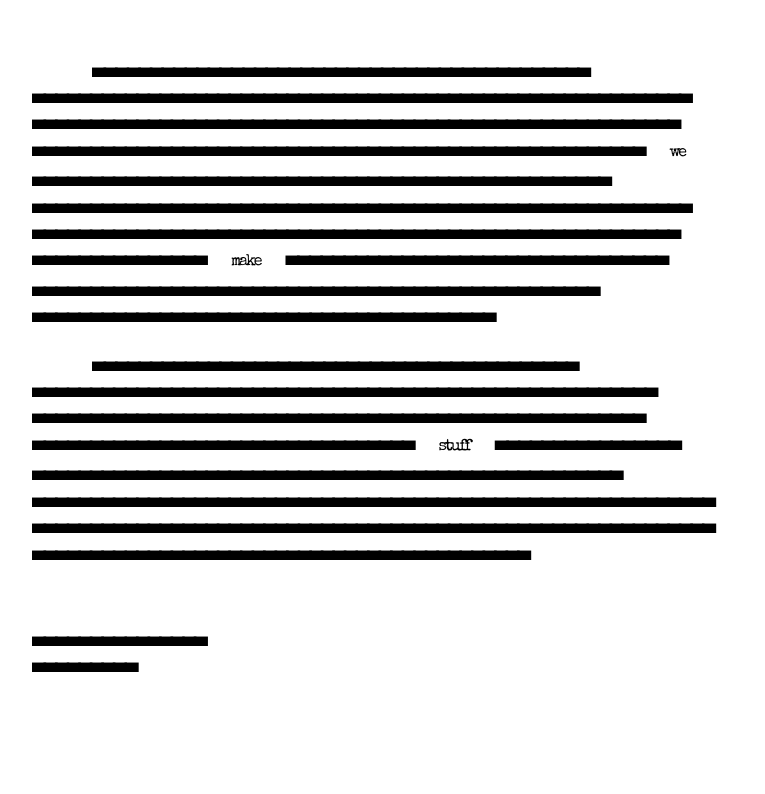
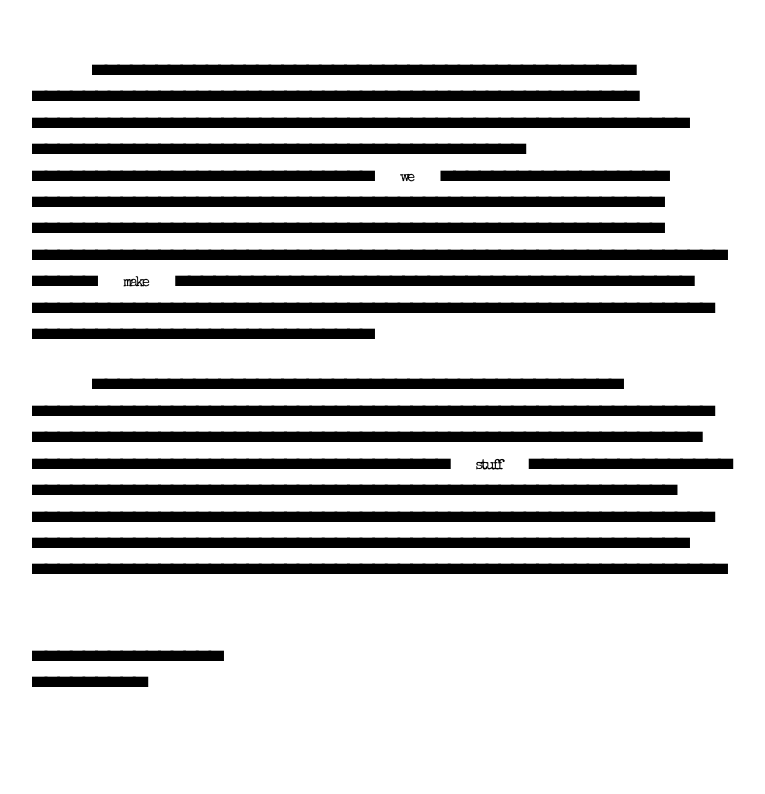
Before and after one commit to goodnightjj/goodnightjj.github.io, a plain HTML site: page index.html in a window 1280 px wide. Shown: the part 185-979 px from the top of the page, without its empty margins (258-1023 px from the left). Drawn offline with nearby package versions, Linux system fonts and the light colour scheme.

Commit message:
Update index.html

```diff
--- a/index.html
+++ b/index.html
@@ -37,21 +37,22 @@
 			h1, h2, p {
 				font-family: "BLOKK", sans-serif;
 				letter-spacing: -0.1em;
-				line-height: 1.2em;
+				line-height: 1.1em;
 			}
 			h1 {
 				font-size: 2.25em;
 				margin-bottom: -10px;
 			}
 			p {
-				font-size: 22px;
+				font-size: 1.5em;
 			}
 			.the-indent {
 				text-indent: 60px;
 			}
 			span {
 				font-family: 'Special Elite', serif;
-				font-size: 16px;
+				font-size: 0.6em;
+				line-height: 1.1em;
 			}
 			#the-start {
 				margin-top: 100px;
```
